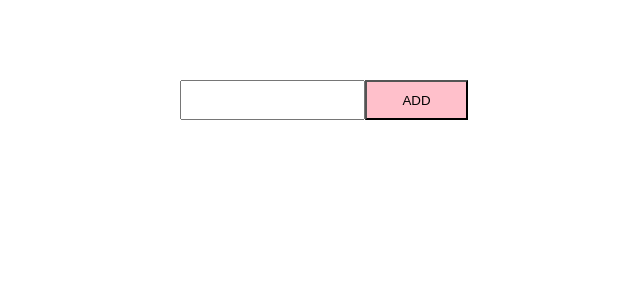
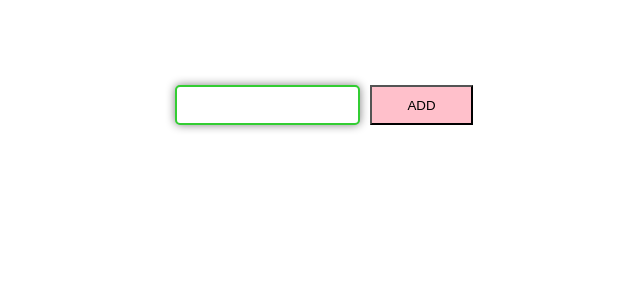
Before and after one commit to jshprintz/todo, a React (Create React App) app: page / in a window 1280 px wide. Shown: the top 300 px of the page, without its empty margins (316-956 px from the left). Built offline with nearby package versions, Linux system fonts and the light colour scheme.

Commit message:
added some styling

```diff
--- a/src/App.tsx
+++ b/src/App.tsx
@@ -5,7 +5,7 @@ import TodoStore from "./stores/TodoStore";
 const todos = new TodoStore();
 
 const App = () => {
-  return <div className="App">
+  return <div>
     <TodoInput todos={todos}/>
     <TodoList todos={todos}/>
   </div>;
--- a/src/Todo/TodoInput/index.tsx
+++ b/src/Todo/TodoInput/index.tsx
@@ -16,7 +16,7 @@ const TodoInput = ({ todos }: { todos: TodoStore }) => {
 
   return (
     <InputWrapper>
-      <input value={newTodo} onChange={handleInputChange} />
+      <Input value={newTodo} onChange={handleInputChange} />
       <Button onClick={handleButtonClick}>ADD</Button>
     </InputWrapper>
   );
@@ -31,11 +31,32 @@ const InputWrapper = styled.div`
   margin-top: 10vh;
 `;
 
+const Input = styled.input `
+  border: 2px solid limegreen;
+  box-shadow: 0 0 10px grey;
+  border-radius: 5px;
+
+  margin: 5px;
+`
+
 const Button = styled.button`
   height: 5vh;
   width: 8vw;
 
   background-color: pink;
+  margin: 5px;
+  cursor: pointer;
+
+  &:hover{
+    background-color: limegreen;
+    animation: shadow .5s linear infinite;
+    box-shadow: 0 0 10px grey;
+
+    @keyframes shadow {
+      0% {box-shadow: 0 0 0px green}
+      100% {box-shadow: 0 0 50px green}
+    }
+  }
 `;
 
 export default TodoInput;
```
